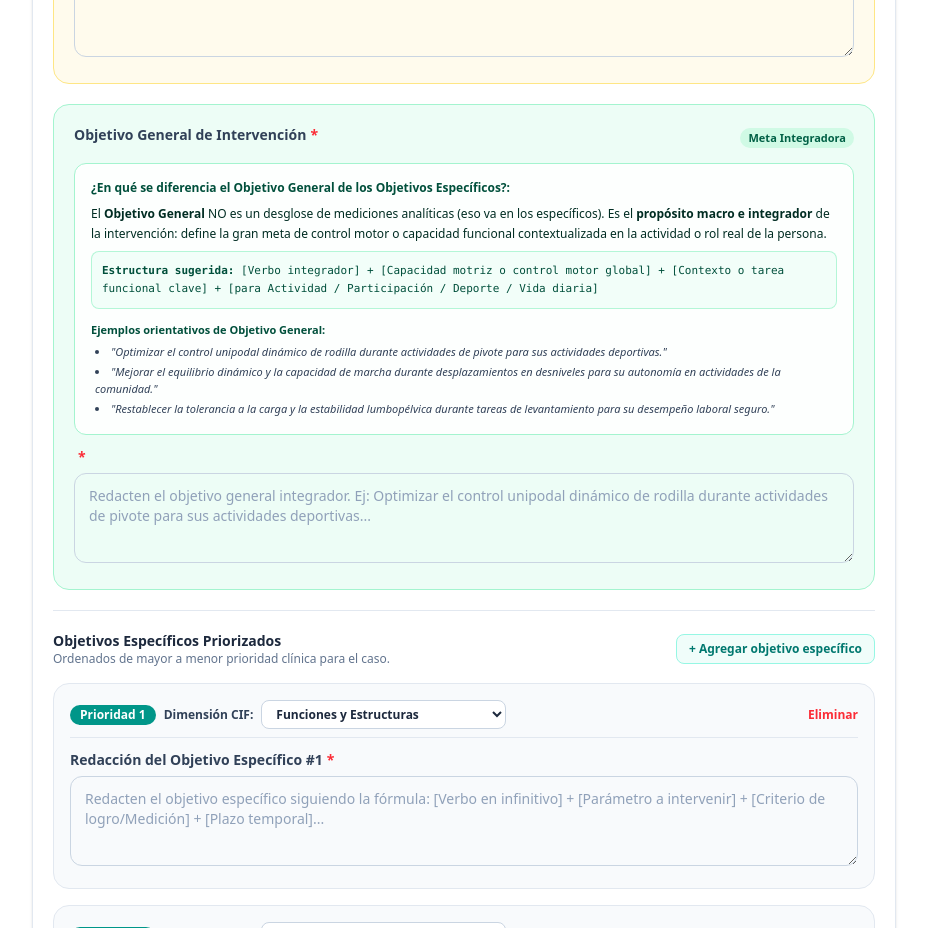
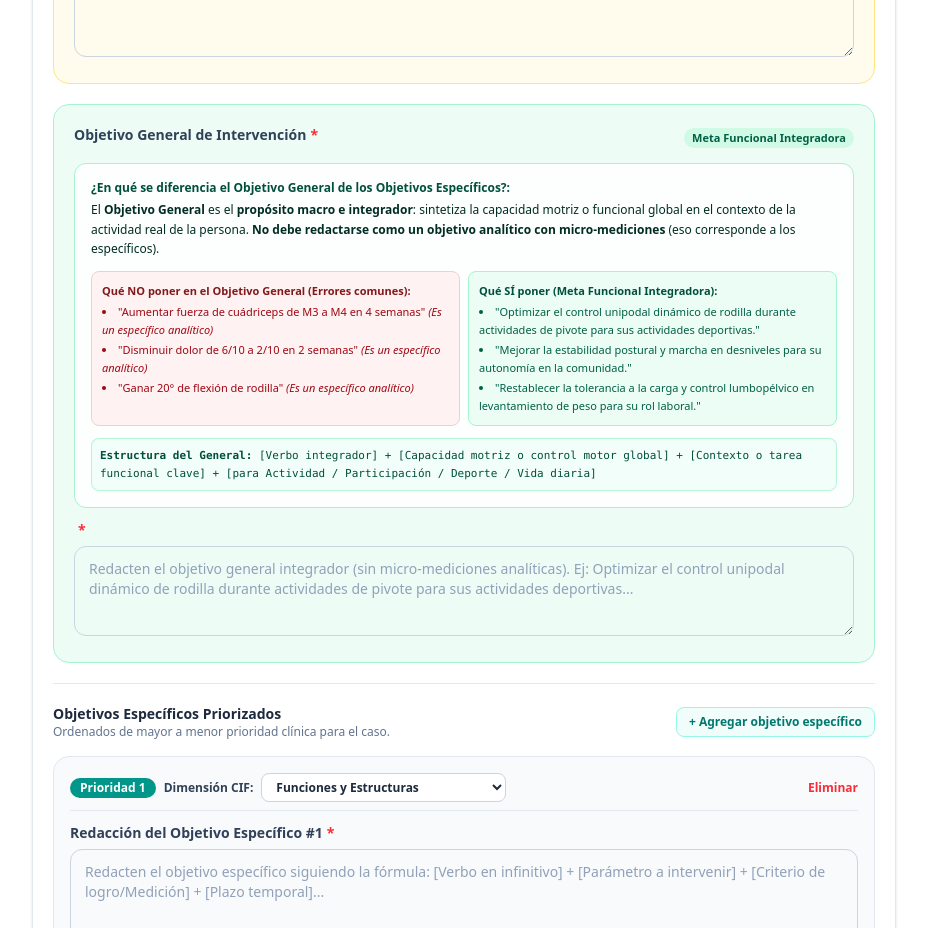
Before and after one commit to KINENICOAYELEF/AGENDAPOLI, a Next.js app in the folder premium/: page /practica-diseno in a window 1280 px wide. Shown: the part 7760-8688 px from the top of the page, without its empty margins (176-1103 px from the left). Built offline with nearby package versions, Linux system fonts and the light colour scheme; no server answers.

Commit message:
feat: clarificacion pedagogica explicita de que NO poner en el Objetivo General vs que SI poner

```diff
--- a/premium/src/components/practica-diseno/FormularioPracticaDiseno.tsx
+++ b/premium/src/components/practica-diseno/FormularioPracticaDiseno.tsx
@@ -1052,27 +1052,42 @@ export default function FormularioPracticaDiseno() {
               <div className="flex items-center justify-between">
                 <Label required>Objetivo General de Intervención</Label>
                 <span className="text-[11px] font-bold text-emerald-800 bg-emerald-100 px-2 py-0.5 rounded-full">
-                  Meta Integradora
+                  Meta Funcional Integradora
                 </span>
               </div>
 
-              <div className="text-xs text-emerald-950 bg-white/90 p-4 rounded-xl border border-emerald-200 space-y-2 leading-relaxed">
-                <p className="font-bold text-emerald-900 text-xs">
-                  ¿En qué se diferencia el Objetivo General de los Objetivos Específicos?:
-                </p>
-                <p>
-                  El <strong>Objetivo General</strong> NO es un desglose de mediciones analíticas (eso va en los específicos). Es el <strong>propósito macro e integrador</strong> de la intervención: define la gran meta de control motor o capacidad funcional contextualizada en la actividad o rol real de la persona.
-                </p>
-                <div className="bg-emerald-50/60 p-2.5 rounded-lg border border-emerald-200/80 font-mono text-[11px] text-emerald-900">
-                  <strong>Estructura sugerida:</strong> [Verbo integrador] + [Capacidad motriz o control motor global] + [Contexto o tarea funcional clave] + [para Actividad / Participación / Deporte / Vida diaria]
+              <div className="text-xs text-emerald-950 bg-white/90 p-4 rounded-xl border border-emerald-200 space-y-3 leading-relaxed">
+                <div>
+                  <p className="font-bold text-emerald-900 text-xs">
+                    ¿En qué se diferencia el Objetivo General de los Objetivos Específicos?:
+                  </p>
+                  <p className="mt-1">
+                    El <strong>Objetivo General</strong> es el <strong>propósito macro e integrador</strong>: sintetiza la capacidad motriz o funcional global en el contexto de la actividad real de la persona. <strong>No debe redactarse como un objetivo analítico con micro-mediciones</strong> (eso corresponde a los específicos).
+                  </p>
                 </div>
-                <div className="pt-1 text-[11px] text-emerald-900 space-y-1">
-                  <p><strong>Ejemplos orientativos de Objetivo General:</strong></p>
-                  <ul className="list-disc list-inside space-y-0.5 text-slate-700 italic pl-1">
-                    <li><em>&quot;Optimizar el control unipodal dinámico de rodilla durante actividades de pivote para sus actividades deportivas.&quot;</em></li>
-                    <li><em>&quot;Mejorar el equilibrio dinámico y la capacidad de marcha durante desplazamientos en desniveles para su autonomía en actividades de la comunidad.&quot;</em></li>
-                    <li><em>&quot;Restablecer la tolerancia a la carga y la estabilidad lumbopélvica durante tareas de levantamiento para su desempeño laboral seguro.&quot;</em></li>
-                  </ul>
+
+                <div className="grid grid-cols-1 sm:grid-cols-2 gap-2 text-[11px]">
+                  <div className="bg-red-50 p-2.5 rounded-lg border border-red-200 text-red-900">
+                    <p className="font-bold mb-1">Qué NO poner en el Objetivo General (Errores comunes):</p>
+                    <ul className="list-disc list-inside space-y-0.5 text-red-800">
+                      <li>&quot;Aumentar fuerza de cuádriceps de M3 a M4 en 4 semanas&quot; <em>(Es un específico analítico)</em></li>
+                      <li>&quot;Disminuir dolor de 6/10 a 2/10 en 2 semanas&quot; <em>(Es un específico analítico)</em></li>
+                      <li>&quot;Ganar 20° de flexión de rodilla&quot; <em>(Es un específico analítico)</em></li>
+                    </ul>
+                  </div>
+
+                  <div className="bg-emerald-50 p-2.5 rounded-lg border border-emerald-200 text-emerald-900">
+                    <p className="font-bold mb-1">Qué SÍ poner (Meta Funcional Integradora):</p>
+                    <ul className="list-disc list-inside space-y-0.5 text-emerald-800">
+                      <li>&quot;Optimizar el control unipodal dinámico de rodilla durante actividades de pivote para sus actividades deportivas.&quot;</li>
+                      <li>&quot;Mejorar la estabilidad postural y marcha en desniveles para su autonomía en la comunidad.&quot;</li>
+                      <li>&quot;Restablecer la tolerancia a la carga y control lumbopélvico en levantamiento de peso para su rol laboral.&quot;</li>
+                    </ul>
+                  </div>
+                </div>
+
+                <div className="bg-emerald-50/60 p-2 rounded-lg border border-emerald-200/80 font-mono text-[11px] text-emerald-900">
+                  <strong>Estructura del General:</strong> [Verbo integrador] + [Capacidad motriz o control motor global] + [Contexto o tarea funcional clave] + [para Actividad / Participación / Deporte / Vida diaria]
                 </div>
               </div>
 
@@ -1082,7 +1097,7 @@ export default function FormularioPracticaDiseno() {
                 rows={3}
                 value={caso.objetivos.objetivoGeneral}
                 onChange={(v) => setCaso({ ...caso, objetivos: { ...caso.objetivos, objetivoGeneral: v } })}
-                placeholder="Redacten el objetivo general integrador. Ej: Optimizar el control unipodal dinámico de rodilla durante actividades de pivote para sus actividades deportivas..."
+                placeholder="Redacten el objetivo general integrador (sin micro-mediciones analíticas). Ej: Optimizar el control unipodal dinámico de rodilla durante actividades de pivote para sus actividades deportivas..."
               />
             </div>
 
```
